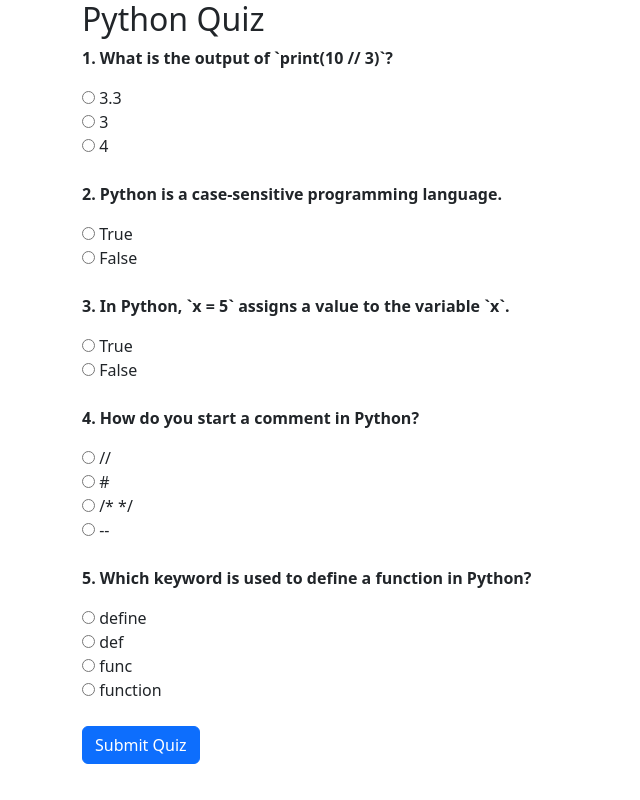
After one commit to paulkasram/quiz_app_project, a Django app: page /quiz/start/ in a window 1280 px wide. The commit adds this page. Shown: the whole page, without its empty margins (0-640 px from the left). Run offline with Django 5.2, Linux system fonts and the light colour scheme; a user stored in the database is signed in; data comes from the database, SQL or seed files in the repository; both versions use the stored data as it was after the commit.

Commit message:
Add quiz logic, views, and templates for quiz functionality.

```diff
--- a/quiz_app_project/quiz/templates/quiz/base.html
+++ b/quiz_app_project/quiz/templates/quiz/base.html
@@ -4,7 +4,9 @@
     <meta charset="UTF-8">
     <meta name="viewport" content="width=device-width, initial-scale=1.0">
     <title>{% block title %}Quiz App{% endblock %}</title>
-    <link rel="stylesheet" href="{% static 'quiz/bootstrap.min.css' %}">
+    {% load static %}
+    <link rel="stylesheet" href="https://cdn.jsdelivr.net/npm/bootstrap@5.3.2/dist/css/bootstrap.min.css">
+    <link rel="stylesheet" href="{% static 'css/style.css' %}">
 </head>
 <body>
     <div class="container">
--- /dev/null
+++ b/quiz_app_project/quiz/templates/quiz/quiz_start.html
@@ -0,0 +1,35 @@
+{% extends 'quiz/base.html' %}
+{% block content %}
+<h2>Python Quiz</h2>
+<form method="POST" action="{% url 'quiz_submit' %}">
+    {% csrf_token %}
+    {% for question in questions %}
+        <div class="mb-4">
+            <p><strong>{{ forloop.counter }}. {{ question.question_text }}</strong></p>
+            <div>
+                <label>
+                    <input type="radio" name="question_{{ question.id }}" value="{{ question.option_1 }}" required>
+                    {{ question.option_1 }}
+                </label><br>
+                <label>
+                    <input type="radio" name="question_{{ question.id }}" value="{{ question.option_2 }}">
+                    {{ question.option_2 }}
+                </label><br>
+                {% if question.option_3 %}
+                <label>
+                    <input type="radio" name="question_{{ question.id }}" value="{{ question.option_3 }}">
+                    {{ question.option_3 }}
+                </label><br>
+                {% endif %}
+                {% if question.option_4 %}
+                <label>
+                    <input type="radio" name="question_{{ question.id }}" value="{{ question.option_4 }}">
+                    {{ question.option_4 }}
+                </label><br>
+                {% endif %}
+            </div>
+        </div>
+    {% endfor %}
+    <button type="submit" class="btn btn-primary">Submit Quiz</button>
+</form>
+{% endblock %}
--- a/quiz_app_project/quiz/urls.py
+++ b/quiz_app_project/quiz/urls.py
@@ -6,4 +6,9 @@ urlpatterns = [
     path('signup/', views.signup, name='signup'),
     path('login/', auth_views.LoginView.as_view(template_name='quiz/login.html'), name='login'),
     path('logout/', auth_views.LogoutView.as_view(), name='logout'),
+
+    path('start/', views.start_quiz, name='quiz_start'),
+    path('submit/', views.submit_quiz, name='quiz_submit'),
+    path('result/', views.quiz_result, name='quiz_result'),
+    path('history/', views.quiz_history, name='quiz_history'),
 ]
--- a/quiz_app_project/quiz/views.py
+++ b/quiz_app_project/quiz/views.py
@@ -1,6 +1,14 @@
+from django.contrib.auth import login
+from django.contrib.auth.decorators import login_required
+from django.contrib.auth.forms import UserCreationForm
+from django.http import HttpResponse
 from django.shortcuts import render, redirect
-from django.contrib.auth.forms import UserCreationForm
-from django.contrib.auth import login
+from .models import Question, QuizResult
+import random
+
+def index(request):
+    return render(request, 'quiz/index.html')
+
 
 def signup(request):
     if request.method == 'POST':
@@ -12,3 +20,82 @@ def signup(request):
     else:
         form = UserCreationForm()
     return render(request, 'quiz/signup.html', {'form': form})
+
+
+@login_required
+def start_quiz(request):
+    # Select 5 random questions
+    questions = list(Question.objects.all())
+    random_questions = random.sample(questions, 5)
+
+    # Store question IDs in the session for later use
+    request.session['quiz_questions'] = [q.id for q in random_questions]
+    request.session['score'] = 0  # Initialize score
+
+    return render(request, 'quiz/quiz_start.html', {'questions': random_questions})
+
+
+@login_required
+def submit_quiz(request):
+    if request.method == 'POST':
+        # Retrieve selected answers and stored question IDs
+        question_ids = request.session.get('quiz_questions', [])
+        score = 0
+
+        for question_id in question_ids:
+            question = Question.objects.get(id=question_id)
+            user_answer = request.POST.get(f'question_{question.id}')
+
+            # Check if the user's answer matches the correct option
+            if user_answer == question.correct_option:
+                score += 1
+
+        # Save the result to the database
+        QuizResult.objects.create(user=request.user, score=score)
+
+        # Store the final score in session
+        request.session['score'] = score
+
+        return redirect('quiz_result')
+
+    return HttpResponse("Invalid Request", status=400)
+
+
+@login_required
+def quiz_result(request):
+    score = request.session.get('score', 0)
+    percentage = (score / 5) * 100
+
+    # Determine message based on score
+    if score <= 2:
+        message = "Please try again!"
+    elif score == 3:
+        message = "Good job!"
+    elif score == 4:
+        message = "Excellent work!"
+    else:
+        message = "You are a genius!"
+
+    context = {
+        'score': score,
+        'percentage': percentage,
+        'message': message
+    }
+    return render(request, 'quiz/quiz_result.html', context)
+
+
+@login_required
+def quiz_history(request):
+    # Fetch all quiz results for the logged-in user
+    results = QuizResult.objects.filter(user=request.user)
+    average_score = results.aggregate(avg_score=models.Avg('score'))['avg_score'] or 0
+    highest_score = results.aggregate(max_score=models.Max('score'))['max_score'] or 0
+    lowest_score = results.aggregate(min_score=models.Min('score'))['min_score'] or 0
+
+    context = {
+        'results': results,
+        'average_score': average_score,
+        'highest_score': highest_score,
+        'lowest_score': lowest_score,
+    }
+    return render(request, 'quiz/quiz_history.html', context)
--- a/quiz_app_project/quiz_app_project/urls.py
+++ b/quiz_app_project/quiz_app_project/urls.py
@@ -16,8 +16,10 @@ Including another URLconf
 """
 from django.contrib import admin
 from django.urls import path, include
+from quiz import views as quiz_views
 
 urlpatterns = [
     path('admin/', admin.site.urls),
-    path('', include('quiz.urls')),
+    path('', quiz_views.index, name="index"),
+    path('quiz/', include('quiz.urls')),
 ]
```
Also changed, not shown: quiz_app_project/quiz/templates/quiz/index.html (added, +13 -0 lines), quiz_app_project/quiz/templates/quiz/quiz_history.html (added, +31 -0 lines), quiz_app_project/quiz/templates/quiz/quiz_result.html (added, +11 -0 lines), quiz_app_project/db.sqlite3, quiz_app_project/quiz/static/quiz/css/style.css (added).
